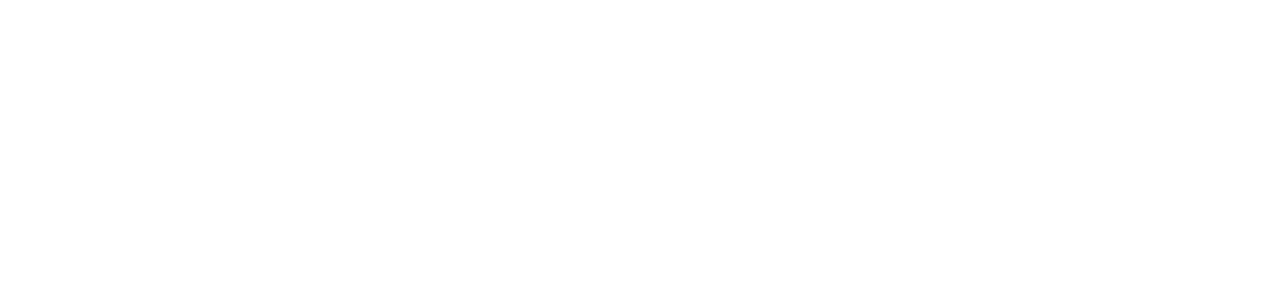
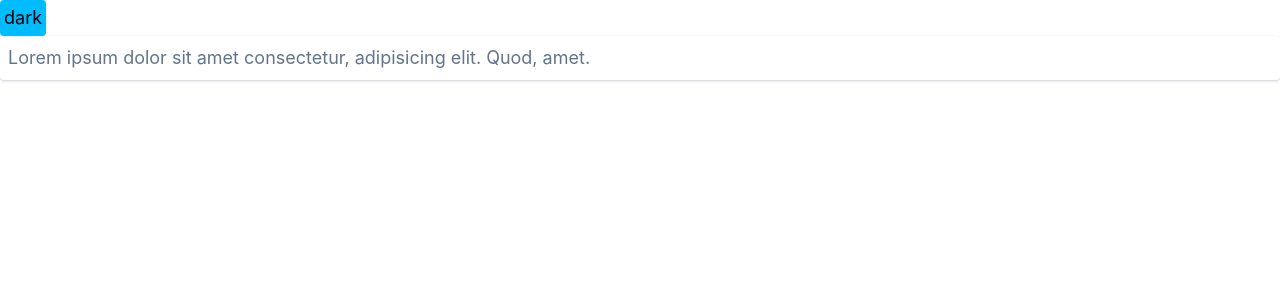
Before and after one commit to vandrzy/belajar-react, a React (Vite) app in the folder react-advance/: page /blog in a window 1280 px wide. Before the commit this address had no page. Shown: the top 300 px of the page. Built offline with nearby package versions, Linux system fonts and the light colour scheme.

Commit message:
dark mode

```diff
--- a/react-advance/src/App.tsx
+++ b/react-advance/src/App.tsx
@@ -1,31 +1,28 @@
-import {Route, Routes } from "react-router-dom"
+import { Route, Routes } from "react-router-dom";
 import { lazy, Suspense } from "react";
 
-
-const Home = lazy(() => (import("./pages/Home")))
-const About = lazy(() => (import("./pages/About")))
-const Contact = lazy(() => (import("./pages/Contact")))
-const Register = lazy(() => (import("./pages/Register")));
-const Login = lazy(() => (import("./pages/Login")));
-const User = lazy(() => (import("./pages/User")));
-
-
+const Home = lazy(() => import("./pages/Home"));
+const About = lazy(() => import("./pages/About"));
+const Contact = lazy(() => import("./pages/Contact"));
+const Register = lazy(() => import("./pages/Register"));
+const Login = lazy(() => import("./pages/Login"));
+const User = lazy(() => import("./pages/User"));
+const Blog = lazy(() => import("./pages/Blog"));
 
 function App() {
-
   return (
-      <Suspense fallback={<div>loading ....</div>}>
-        <Routes>
-          <Route path="/" element={<Home/>}/>
-          <Route path="/about" element={<About/>}/>
-          <Route path="/contact" element={<Contact/>}/>
-          <Route path="/register" element={<Register/>}/>
-          <Route path="/login" element={<Login/>}/>
-          <Route path="/user" element={<User/>}/>
-        </Routes>
-      </Suspense>
-
-  )
+    <Suspense fallback={<div>loading ....</div>}>
+      <Routes>
+        <Route path="/" element={<Home />} />
+        <Route path="/about" element={<About />} />
+        <Route path="/contact" element={<Contact />} />
+        <Route path="/register" element={<Register />} />
+        <Route path="/login" element={<Login />} />
+        <Route path="/user" element={<User />} />
+        <Route path="/blog" element={<Blog />} />
+      </Routes>
+    </Suspense>
+  );
 }
 
-export default App
+export default App;
--- a/react-advance/src/components/Navbar.tsx
+++ b/react-advance/src/components/Navbar.tsx
@@ -1,5 +1,4 @@
-import { Link } from "react-router-dom"
-
+import { Link } from "react-router-dom";
 
 const Navbar = () => {
   return (
@@ -10,8 +9,9 @@
       <Link to={"/register"}>Register</Link>
       <Link to={"/login"}>Login</Link>
       <Link to={"/user"}>user</Link>
+      <Link to={"/blog"}>blog</Link>
     </div>
-    )
-}
+  );
+};
 
 export default Navbar;
--- /dev/null
+++ b/react-advance/src/contexts/ThemeContext.tsx
@@ -0,0 +1,34 @@
+import { createContext, useEffect, useState, type ReactNode } from "react";
+
+type Theme = "light" | "dark";
+
+type ThemeContextType = {
+  theme: Theme;
+  setTheme: (theme: Theme) => void;
+};
+
+export const ThemeContext = createContext<ThemeContextType | null>(null);
+
+export const ThemeProvider = ({ children }: { children: ReactNode }) => {
+  const getSystemTheme = () => {
+    return window.matchMedia("(prefers-color-scheme: dark)").matches
+      ? "dark"
+      : "light";
+  };
+  const [theme, setTheme] = useState<Theme>(() => {
+    return (localStorage.getItem("theme") as Theme) || getSystemTheme();
+  });
+
+  useEffect(() => {
+    const root = document.documentElement;
+
+    root.classList.toggle("dark", theme === "dark");
+    localStorage.setItem("theme", theme);
+  }, [theme]);
+
+  return (
+    <ThemeContext.Provider value={{ theme, setTheme }}>
+      {children}
+    </ThemeContext.Provider>
+  );
+};
--- /dev/null
+++ b/react-advance/src/hooks/useTheme.ts
@@ -0,0 +1,13 @@
+import { useContext } from "react"
+import { ThemeContext } from "../contexts/ThemeContext"
+
+
+const useTheme = () => {
+    const context = useContext(ThemeContext);
+    if (!context){
+        throw new Error("Context tidak ada");
+    }
+    return context
+}
+
+export default useTheme;
--- a/react-advance/src/index.css
+++ b/react-advance/src/index.css
@@ -1,5 +1,6 @@
 @import "tailwindcss";
 
+@custom-variant dark (&:where(.dark, .dark *));
 /* :root {
   --text: #6b6375;
   --text-h: #08060d;
--- /dev/null
+++ b/react-advance/src/index.html
@@ -0,0 +1,25 @@
+<!doctype html>
+<html lang="en">
+  <head>
+    <meta charset="UTF-8" />
+
+    <script>
+      const storedTheme = localStorage.getItem("theme");
+
+      const systemDark = window.matchMedia(
+        "(prefers-color-scheme: dark)",
+      ).matches;
+
+      if (storedTheme === "dark" || (!storedTheme && systemDark)) {
+        document.documentElement.classList.add("dark");
+      }
+    </script>
+
+    <title>React App</title>
+  </head>
+
+  <body>
+    <div id="root"></div>
+    <script type="module" src="/src/main.tsx"></script>
+  </body>
+</html>
--- a/react-advance/src/main.tsx
+++ b/react-advance/src/main.tsx
@@ -1,16 +1,18 @@
-import { StrictMode } from 'react'
-import ReactDOM from 'react-dom/client'
-import './index.css'
-import App from './App.tsx'
-import { BrowserRouter } from 'react-router-dom'
-import { QueryClient, QueryClientProvider } from '@tanstack/react-query'
+import ReactDOM from "react-dom/client";
+import "./index.css";
+import App from "./App.tsx";
+import { BrowserRouter } from "react-router-dom";
+import { QueryClient, QueryClientProvider } from "@tanstack/react-query";
+import { ThemeProvider } from "./contexts/ThemeContext.tsx";
 
 const queryClient = new QueryClient();
 
-ReactDOM.createRoot(document.getElementById('root')!).render(
+ReactDOM.createRoot(document.getElementById("root")!).render(
   <BrowserRouter>
-  <QueryClientProvider client={queryClient}>
-    <App />
-  </QueryClientProvider>
-  </BrowserRouter>
-)
+    <QueryClientProvider client={queryClient}>
+      <ThemeProvider>
+        <App />
+      </ThemeProvider>
+    </QueryClientProvider>
+  </BrowserRouter>,
+);
--- /dev/null
+++ b/react-advance/src/pages/Blog.tsx
@@ -0,0 +1,24 @@
+import useTheme from "../hooks/useTheme";
+
+const Blog = () => {
+  const { theme, setTheme } = useTheme();
+  console.log(theme);
+
+  return (
+    <div>
+      <button
+        onClick={() => setTheme(theme === "dark" ? "light" : "dark")}
+        className="p-1 text-lg rounded bg-sky-400 dark:bg-indigo-700"
+      >
+        {theme === "dark" ? "light" : "dark"}
+      </button>
+      <div className="p-2 rounded shadow shadow-gray-300 dark:bg-indigo-700">
+        <p className="text-slate-500 dark:text-white text-lg">
+          Lorem ipsum dolor sit amet consectetur, adipisicing elit. Quod, amet.
+        </p>
+      </div>
+    </div>
+  );
+};
+
+export default Blog;
--- a/react-advance/src/pages/Register.tsx
+++ b/react-advance/src/pages/Register.tsx
@@ -1,6 +1,6 @@
-import { useState } from "react"
-import AuthForm from "../components/AuthForm"
-import Modal from "../components/Modal"
+import { useState } from "react";
+import AuthForm from "../components/AuthForm";
+import Modal from "../components/Modal";
 import Navbar from "../components/Navbar";
 import useRegister from "../hooks/useRegister";
 import { type SignUpPayload } from "../type/Auth";
@@ -9,11 +9,11 @@
   type: "success" | "error";
   message: string;
   timestamps: string;
-    data?:  {
+  data?: {
     username: string;
-        email: string
-    }
-}
+    email: string;
+  };
+};
 
 const Register = () => {
   const [isOpen, setIsOpen] = useState(false);
@@ -21,39 +21,49 @@
   const registerMutation = useRegister();
 
   const handleSubmit = async (data: SignUpPayload, resetForm: () => void) => {
-        try{
+    try {
       const response = await registerMutation.mutateAsync(data);
-            setModalData({type: "success", message: response.message, timestamps: response.timestamps, data: response.data})
+      setModalData({
+        type: "success",
+        message: response.message,
+        timestamps: response.timestamps,
+        data: response.data,
+      });
       resetForm();
-        }catch (error: any){
-            setModalData({type: "error", timestamps: error.response?.data?.timestamps, message: error.response?.data?.message ?? "ada yang salah"})
-        }finally{
+    } catch (error: any) {
+      setModalData({
+        type: "error",
+        timestamps: error.response?.data?.timestamps,
+        message: error.response?.data?.message ?? "ada yang salah",
+      });
+    } finally {
       setIsOpen(true);
     }
-    }
-
+  };
 
   return (
     <div className="">
-            <Navbar/>
+      <Navbar />
       <AuthForm mode="signup" onSubmit={handleSubmit}>
-                <AuthForm.Username/>
-                <AuthForm.Email/>
-                <AuthForm.Password/>
-                <AuthForm.ConfirmPassword/>
-                <AuthForm.Submit/>
+        <AuthForm.Username />
+        <AuthForm.Email />
+        <AuthForm.Password />
+        <AuthForm.ConfirmPassword />
+        <AuthForm.Submit />
       </AuthForm>
       <Modal isOpen={isOpen} closeModal={() => setIsOpen(false)}>
         <h2>{modalData?.type}</h2>
         <p>{modalData?.timestamps}</p>
         <p>{modalData?.message}</p>
-                {modalData?.type === "success" && <div>
+        {modalData?.type === "success" && (
+          <div>
             <p>{modalData.data?.email}</p>
             <p>{modalData.data?.username}</p>
-                    </div>}
+          </div>
+        )}
       </Modal>
     </div>
-    )
-}
+  );
+};
 
 export default Register;
--- /dev/null
+++ b/react-advance/tailwind.config.js
@@ -0,0 +1,3 @@
+export default {
+  content: ["./index.html", "./src/**/*.{js,ts,tsx,jsx}"],
+};
```
Lines whose indentation alone changed are shown as unchanged.
